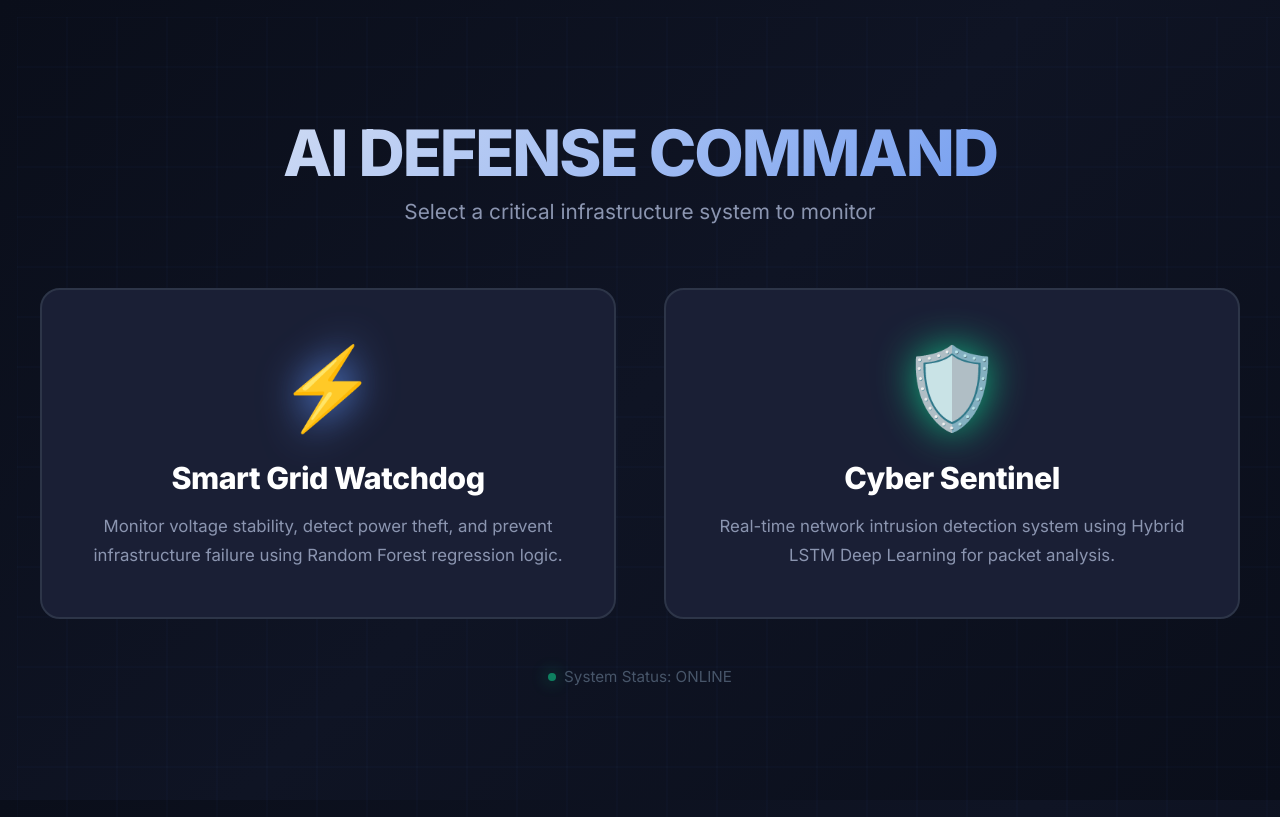
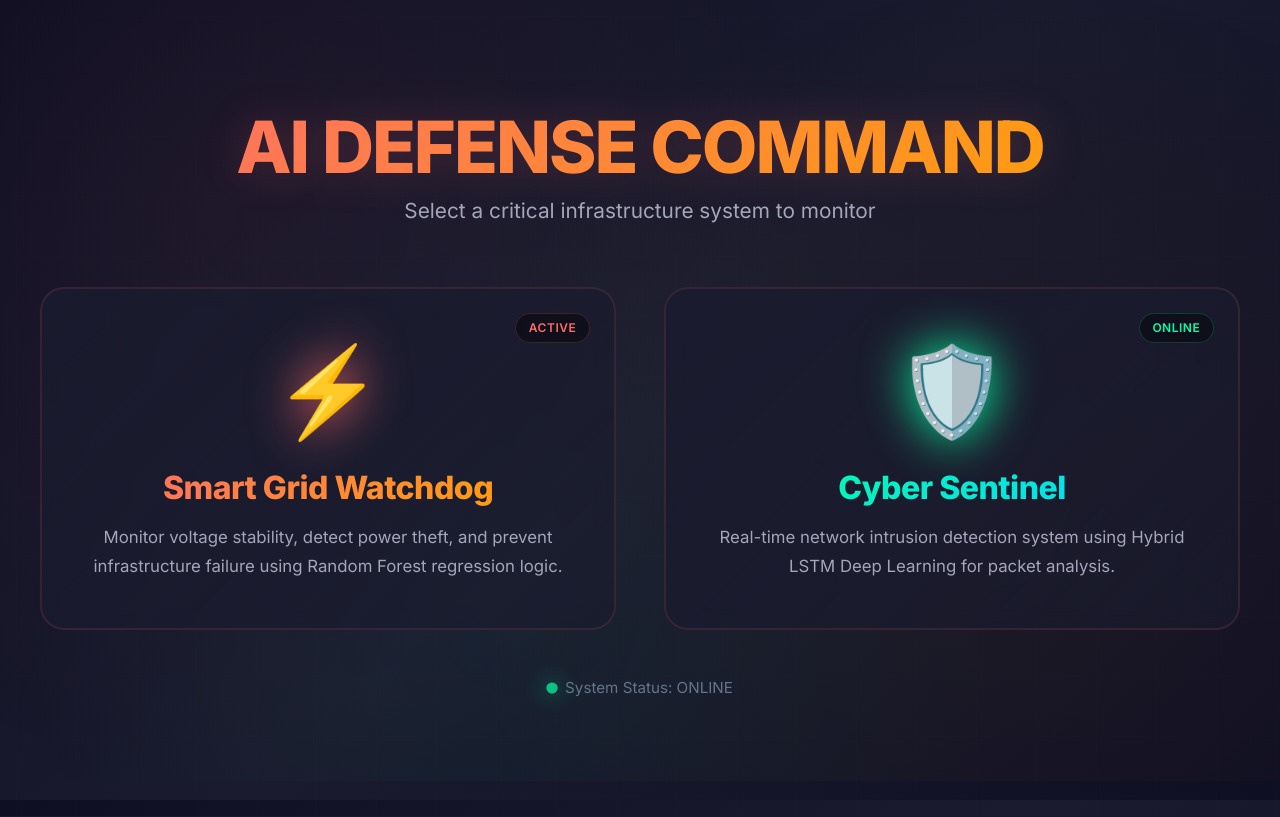
Before and after one commit to sanjayishigh/PowerGrid-Anomaly-Detection-and-Prediction, a Flask app: page / in a window 1280 px wide. After the commit the page ends 708 px from the top, so only its background shows below. Run offline with Flask 3, Linux system fonts and the light colour scheme; some libraries are stand-ins or nearby versions.

Commit message:
gateway page changes

```diff
--- a/templates/gateway.html
+++ b/templates/gateway.html
@@ -8,12 +8,13 @@
     <link href="https://fonts.googleapis.com/css2?family=Inter:wght@400;600;800&display=swap" rel="stylesheet">
     <style>
         :root {
-            --bg-dark: #0a0e1a;
-            --card-bg: #1a1f35;
-            --text-main: #e8ecf5;
-            --phys-color: #5b8def;
-            --cyber-color: #10b981;
-            --border: #2d3548;
+            --bg-dark: #0f0f23;
+            --card-bg: #1a1b2e;
+            --text-main: #f0f0f0;
+            --phys-color: #ff6b6b;
+            --cyber-color: #06ffa5;
+            --accent: #ffa500;
+            --border: #2a2d3a;
         }
 
         * {
@@ -24,7 +25,7 @@
 
         body {
             font-family: 'Inter', sans-serif;
-            background: linear-gradient(135deg, #0a0e1a 0%, #0f1424 50%, #0a0e1a 100%);
+            background: linear-gradient(135deg, #0f0f23 0%, #1a1b2e 50%, #0f0f23 100%);
             color: var(--text-main);
             min-height: 100vh;
             display: flex;
@@ -45,16 +46,37 @@
             right: 0;
             bottom: 0;
             background-image:
-                linear-gradient(rgba(91, 141, 239, 0.05) 1px, transparent 1px),
-                linear-gradient(90deg, rgba(91, 141, 239, 0.05) 1px, transparent 1px);
-            background-size: 50px 50px;
-            animation: gridMove 20s linear infinite;
+                linear-gradient(rgba(255, 107, 107, 0.02) 1px, transparent 1px),
+                linear-gradient(90deg, rgba(255, 165, 0, 0.02) 1px, transparent 1px);
+            background-size: 60px 60px;
+            animation: gridMove 25s linear infinite;
+            pointer-events: none;
+        }
+
+        /* Floating particles */
+        body::after {
+            content: '';
+            position: absolute;
+            top: 0;
+            left: 0;
+            right: 0;
+            bottom: 0;
+            background-image:
+                radial-gradient(circle at 20% 30%, rgba(255, 107, 107, 0.05) 0%, transparent 50%),
+                radial-gradient(circle at 80% 70%, rgba(255, 165, 0, 0.04) 0%, transparent 50%),
+                radial-gradient(circle at 40% 80%, rgba(6, 255, 165, 0.04) 0%, transparent 50%);
+            animation: float 15s ease-in-out infinite;
             pointer-events: none;
         }
 
         @keyframes gridMove {
             0% { transform: translate(0, 0); }
-            100% { transform: translate(50px, 50px); }
+            100% { transform: translate(60px, 60px); }
+        }
+
+        @keyframes float {
+            0%, 100% { transform: translateY(0px); }
+            50% { transform: translateY(-20px); }
         }
 
         .container {
@@ -65,22 +87,23 @@
         }
 
         h1 {
-            font-size: clamp(2.5rem, 6vw, 4rem);
+            font-size: clamp(2.5rem, 6vw, 4.5rem);
             margin-bottom: 0.5rem;
             letter-spacing: -2px;
             font-weight: 800;
             text-align: center;
-            background: linear-gradient(135deg, #e8ecf5 0%, #5b8def 100%);
+            background: linear-gradient(135deg, #ff6b6b 0%, #ffa500 100%);
             -webkit-background-clip: text;
             -webkit-text-fill-color: transparent;
             background-clip: text;
             animation: fadeInDown 0.8s ease-out;
+            filter: drop-shadow(0 0 20px rgba(255, 107, 107, 0.2));
         }
 
         @keyframes fadeInDown {
             from {
                 opacity: 0;
-                transform: translateY(-20px);
+                transform: translateY(-30px);
             }
             to {
                 opacity: 1;
@@ -89,11 +112,12 @@
         }
 
         .subtitle {
-            color: #8b95b0;
+            color: #a5a5ba;
             margin-bottom: 4rem;
             font-size: clamp(1rem, 2vw, 1.3rem);
             text-align: center;
             animation: fadeIn 1s ease-out 0.2s both;
+            font-weight: 500;
         }
 
         @keyframes fadeIn {
@@ -110,9 +134,9 @@
         }
 
         .system-card {
-            background: var(--card-bg);
-            border: 2px solid var(--border);
-            border-radius: 20px;
+            background: linear-gradient(135deg, rgba(26, 27, 46, 0.9) 0%, rgba(26, 27, 46, 0.6) 100%);
+            border: 2px solid rgba(255, 107, 107, 0.12);
+            border-radius: 24px;
             padding: 3rem 2.5rem;
             text-align: center;
             cursor: pointer;
@@ -122,15 +146,16 @@
             position: relative;
             overflow: hidden;
             animation: fadeInUp 0.8s ease-out both;
+            backdrop-filter: blur(10px);
         }
 
         .system-card:nth-child(1) { animation-delay: 0.3s; }
-        .system-card:nth-child(2) { animation-delay: 0.4s; }
+        .system-card:nth-child(2) { animation-delay: 0.5s; }
 
         @keyframes fadeInUp {
             from {
                 opacity: 0;
-                transform: translateY(30px);
+                transform: translateY(40px);
             }
             to {
                 opacity: 1;
@@ -138,7 +163,7 @@
             }
         }
 
-        /* Glow effect on hover */
+        /* Gradient border effect */
         .system-card::before {
             content: '';
             position: absolute;
@@ -146,7 +171,7 @@
             left: 0;
             right: 0;
             bottom: 0;
-            border-radius: 20px;
+            border-radius: 24px;
             padding: 2px;
             background: linear-gradient(135deg, transparent, transparent);
             -webkit-mask: linear-gradient(#fff 0 0) content-box, linear-gradient(#fff 0 0);
@@ -156,40 +181,68 @@
             transition: opacity 0.4s;
         }
 
+        /* Shimmer effect */
+        .system-card::after {
+            content: '';
+            position: absolute;
+            top: -50%;
+            left: -50%;
+            width: 200%;
+            height: 200%;
+            background: linear-gradient(
+                45deg,
+                transparent 30%,
+                rgba(255, 255, 255, 0.06) 50%,
+                transparent 70%
+            );
+            transform: translateX(-100%) translateY(-100%) rotate(45deg);
+            transition: transform 0.6s;
+        }
+
+        .system-card:hover::after {
+            transform: translateX(100%) translateY(100%) rotate(45deg);
+        }
+
         .system-card:hover {
-            transform: translateY(-12px) scale(1.02);
-            box-shadow: 0 25px 50px -12px rgba(0, 0, 0, 0.6);
+            transform: translateY(-15px) scale(1.03);
+            box-shadow: 0 30px 60px -15px rgba(0, 0, 0, 0.7);
         }
 
         .card-icon {
-            font-size: 5rem;
+            font-size: 5.5rem;
             margin-bottom: 1.5rem;
             display: inline-block;
-            transition: transform 0.4s ease;
-            filter: drop-shadow(0 0 20px currentColor);
+            transition: all 0.4s ease;
+            filter: drop-shadow(0 0 25px currentColor);
         }
 
         .system-card:hover .card-icon {
-            transform: scale(1.1) rotate(5deg);
+            transform: scale(1.15) rotate(8deg);
+            filter: drop-shadow(0 0 35px currentColor);
         }
 
         .system-card h2 {
             margin: 0 0 1rem 0;
-            font-size: 1.9rem;
+            font-size: 2rem;
             font-weight: 700;
             letter-spacing: -0.5px;
+            position: relative;
+            z-index: 1;
         }
 
         .system-card p {
-            color: #8b95b0;
+            color: #a5a5ba;
             line-height: 1.7;
             font-size: 1.05rem;
+            position: relative;
+            z-index: 1;
         }
 
         /* Physical Theme */
         .phys:hover {
             border-color: var(--phys-color);
-            background: linear-gradient(135deg, var(--card-bg) 0%, rgba(91, 141, 239, 0.1) 100%);
+            background: linear-gradient(135deg, rgba(26, 27, 46, 0.95) 0%, rgba(255, 107, 107, 0.08) 100%);
+            box-shadow: 0 30px 60px -15px rgba(255, 107, 107, 0.25);
         }
 
         .phys .card-icon {
@@ -197,17 +250,25 @@
         }
 
         .phys::before {
-            background: linear-gradient(135deg, var(--phys-color), transparent);
+            background: linear-gradient(135deg, var(--phys-color), var(--accent));
         }
 
         .phys:hover::before {
-            opacity: 0.3;
+            opacity: 0.25;
+        }
+
+        .phys h2 {
+            background: linear-gradient(135deg, #ff6b6b 0%, #ffa500 100%);
+            -webkit-background-clip: text;
+            -webkit-text-fill-color: transparent;
+            background-clip: text;
         }
 
         /* Cyber Theme */
         .cyber:hover {
             border-color: var(--cyber-color);
-            background: linear-gradient(135deg, var(--card-bg) 0%, rgba(16, 185, 129, 0.1) 100%);
+            background: linear-gradient(135deg, rgba(26, 27, 46, 0.95) 0%, rgba(6, 255, 165, 0.08) 100%);
+            box-shadow: 0 30px 60px -15px rgba(6, 255, 165, 0.25);
         }
 
         .cyber .card-icon {
@@ -215,42 +276,85 @@
         }
 
         .cyber::before {
-            background: linear-gradient(135deg, var(--cyber-color), transparent);
+            background: linear-gradient(135deg, var(--cyber-color), #00d9ff);
         }
 
         .cyber:hover::before {
-            opacity: 0.3;
+            opacity: 0.25;
+        }
+
+        .cyber h2 {
+            background: linear-gradient(135deg, #06ffa5 0%, #00d9ff 100%);
+            -webkit-background-clip: text;
+            -webkit-text-fill-color: transparent;
+            background-clip: text;
         }
 
         .footer {
             margin-top: 2rem;
-            color: #475569;
+            color: #64748b;
             font-size: 0.95rem;
             text-align: center;
-            animation: fadeIn 1.2s ease-out 0.6s both;
+            animation: fadeIn 1.2s ease-out 0.7s both;
             display: flex;
             align-items: center;
             gap: 0.5rem;
             justify-content: center;
+            font-weight: 500;
         }
 
         .status-dot {
-            width: 8px;
-            height: 8px;
+            width: 10px;
+            height: 10px;
             background: var(--cyber-color);
             border-radius: 50%;
             animation: pulse 2s ease-in-out infinite;
+            box-shadow: 0 0 15px var(--cyber-color);
         }
 
         @keyframes pulse {
             0%, 100% {
                 opacity: 1;
-                box-shadow: 0 0 10px var(--cyber-color);
+                transform: scale(1);
+                box-shadow: 0 0 15px var(--cyber-color);
             }
             50% {
-                opacity: 0.5;
-                box-shadow: 0 0 20px var(--cyber-color);
+                opacity: 0.6;
+                transform: scale(1.2);
+                box-shadow: 0 0 25px var(--cyber-color);
             }
+        }
+
+        /* Badge effects */
+        .card-badge {
+            position: absolute;
+            top: 1.5rem;
+            right: 1.5rem;
+            background: rgba(0, 0, 0, 0.4);
+            padding: 0.4rem 0.8rem;
+            border-radius: 20px;
+            font-size: 0.75rem;
+            font-weight: 600;
+            text-transform: uppercase;
+            letter-spacing: 0.5px;
+            backdrop-filter: blur(10px);
+            border: 1px solid rgba(255, 255, 255, 0.1);
+            transition: all 0.3s ease;
+        }
+
+        .system-card:hover .card-badge {
+            transform: translateY(-3px);
+            box-shadow: 0 4px 12px rgba(0, 0, 0, 0.4);
+        }
+
+        .phys .card-badge {
+            color: var(--phys-color);
+            border-color: rgba(255, 107, 107, 0.2);
+        }
+
+        .cyber .card-badge {
+            color: var(--cyber-color);
+            border-color: rgba(6, 255, 165, 0.2);
         }
 
         @media (max-width: 768px) {
@@ -266,6 +370,10 @@
             .system-card {
                 padding: 2.5rem 2rem;
             }
+
+            .card-icon {
+                font-size: 4.5rem;
+            }
         }
     </style>
 </head>
@@ -278,6 +386,7 @@
         <div class="gateway-container">
 
             <a href="/physical" class="system-card phys">
+                <span class="card-badge">Active</span>
                 <div class="card-icon">⚡</div>
                 <h2>Smart Grid Watchdog</h2>
                 <p>
@@ -287,6 +396,7 @@
             </a>
 
             <a href="/cyber" class="system-card cyber">
+                <span class="card-badge">Online</span>
                 <div class="card-icon">🛡️</div>
                 <h2>Cyber Sentinel</h2>
                 <p>
```
